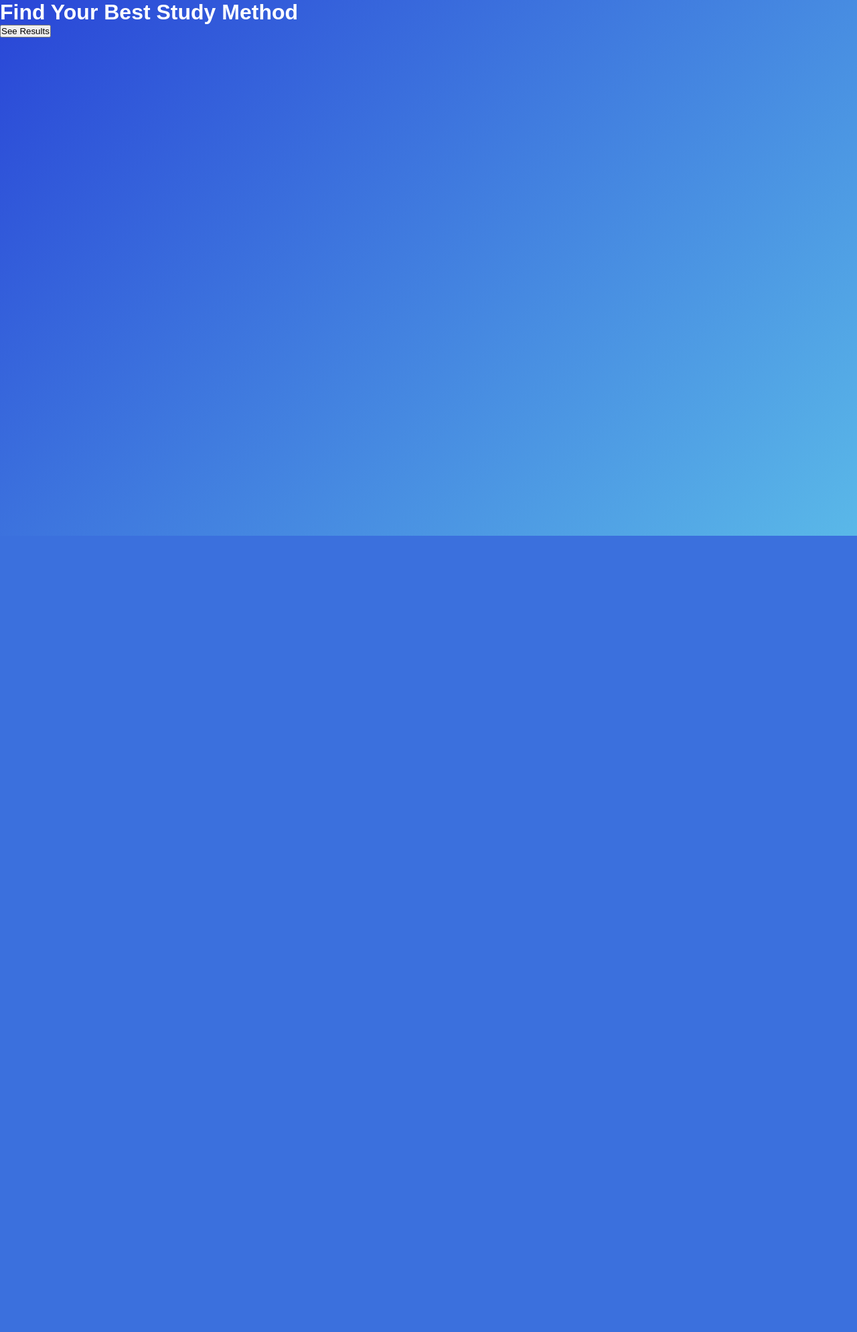
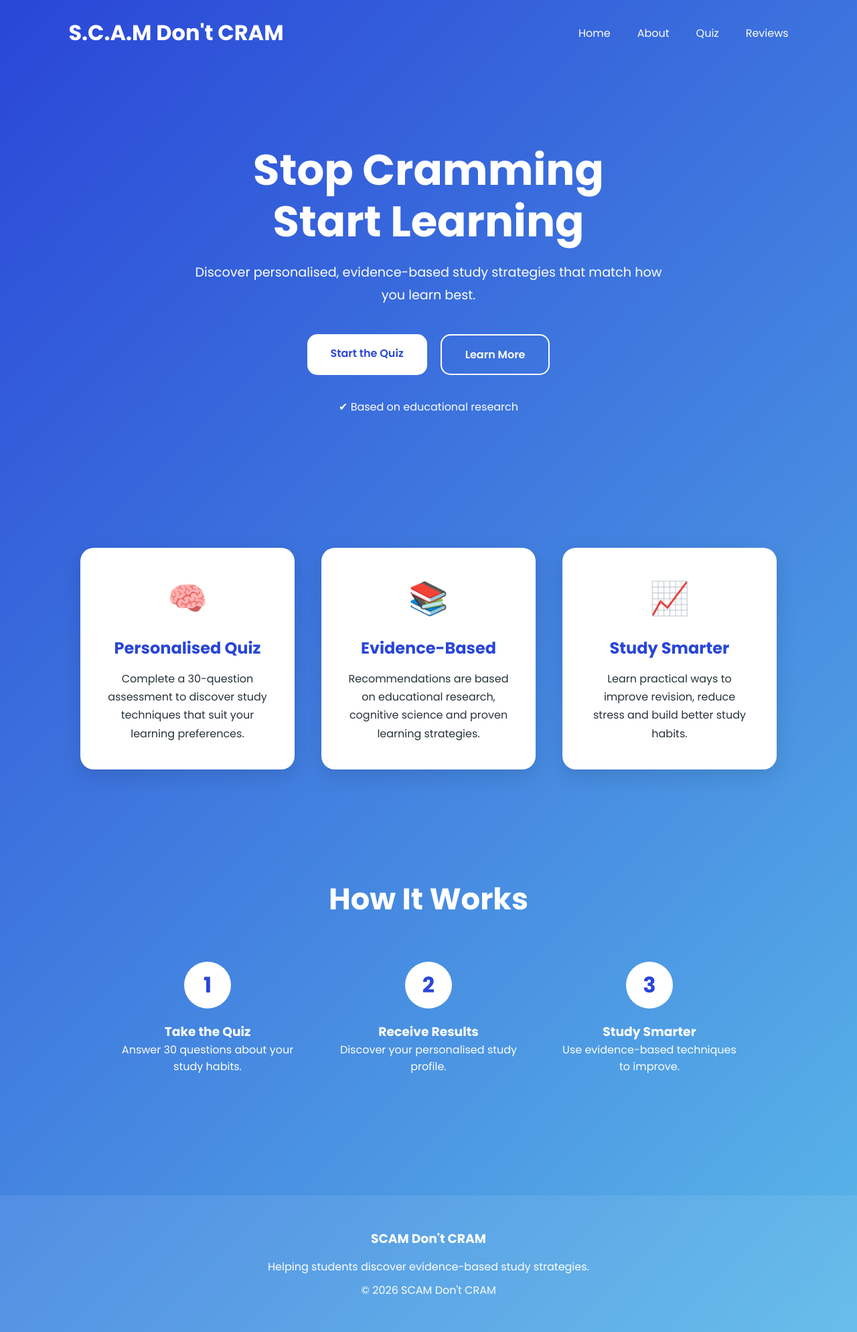
Before and after one commit to HiddenOffence/SCAM, a Flask app: page / in a window 1280 px wide. Shown: the whole page at 67% size. Before the commit the page ends 800 px from the top, so only its background shows below. Run offline with Flask 3, Linux system fonts and the light colour scheme.

Commit message:
refined home.html

```diff
--- a/templates/home.html
+++ b/templates/home.html
@@ -1,41 +1,131 @@
-<!DOCTYPE html>
-<html>
-<head>
-<title>Study Style Quiz</title>
-<link rel="stylesheet" href="/static/style.css">
-</head>
+{% extends "base.html" %}
 
-<body>
+{% block content %}
 
-<h1>Find Your Best Study Method</h1>
+<section class="hero">
 
-<div class="progress-container">
-<div id="progress-bar"></div>
-</div>
+    <div class="hero-text">
 
-<form method="POST" action="/submit" id="quizForm">
+        <h1>Stop Cramming<br>Start Learning</h1>
 
-{% for question in questions %}
-<div class="question">
+        <p>
+            Discover personalised, evidence-based study
+            strategies that match how you learn best.
+        </p>
 
-<p><b>Question {{ loop.index }}</b>: {{ question.text }}</p>
+        <div class="hero-buttons">
 
-{% for key, value in question.options.items() %}
-<label>
-<input type="radio" name="q{{ loop.index }}" value="{{ key }}" onchange="updateProgress()">
-{{ value }}
-</label>
-<br>
-{% endfor %}
+            <a href="/quiz" class="btn-primary">
+                Start the Quiz
+            </a>
 
-</div>
-{% endfor %}
+            <a href="/about" class="btn-secondary">
+                Learn More
+            </a>
 
-<button type="submit">See Results</button>
+        </div>
 
-</form>
+        <div class="research-badge">
 
-<script src="{{ url_for('static', filename='script.js') }}"></script>
+            ✔ Based on educational research
 
-</body>
-</html>
+        </div>
+
+    </div>
+
+</section>
+
+<section>
+    <section class="features">
+
+    <div class="feature-card">
+
+        <div class="icon">🧠</div>
+
+        <h2>Personalised Quiz</h2>
+
+        <p>
+            Complete a 30-question assessment to discover
+            study techniques that suit your learning preferences.
+        </p>
+
+    </div>
+
+    <div class="feature-card">
+
+        <div class="icon">📚</div>
+
+        <h2>Evidence-Based</h2>
+
+        <p>
+            Recommendations are based on educational research,
+            cognitive science and proven learning strategies.
+        </p>
+
+    </div>
+
+    <div class="feature-card">
+
+        <div class="icon">📈</div>
+
+        <h2>Study Smarter</h2>
+
+        <p>
+            Learn practical ways to improve revision,
+            reduce stress and build better study habits.
+        </p>
+
+    </div>
+
+</section>
+
+<section class="steps">
+
+    <h2>How It Works</h2>
+
+    <div class="step-container">
+
+        <div class="step">
+
+            <div class="number">1</div>
+
+            <h3>Take the Quiz</h3>
+
+            <p>
+                Answer 30 questions about
+                your study habits.
+            </p>
+
+        </div>
+
+        <div class="step">
+
+            <div class="number">2</div>
+
+            <h3>Receive Results</h3>
+
+            <p>
+                Discover your personalised
+                study profile.
+            </p>
+
+        </div>
+
+        <div class="step">
+
+            <div class="number">3</div>
+
+            <h3>Study Smarter</h3>
+
+            <p>
+                Use evidence-based
+                techniques to improve.
+            </p>
+
+        </div>
+
+    </div>
+
+</section>
+
+{% endblock %}
```
Also changed, not shown: app.py (line endings or trailing spaces), quiz.db (added).
